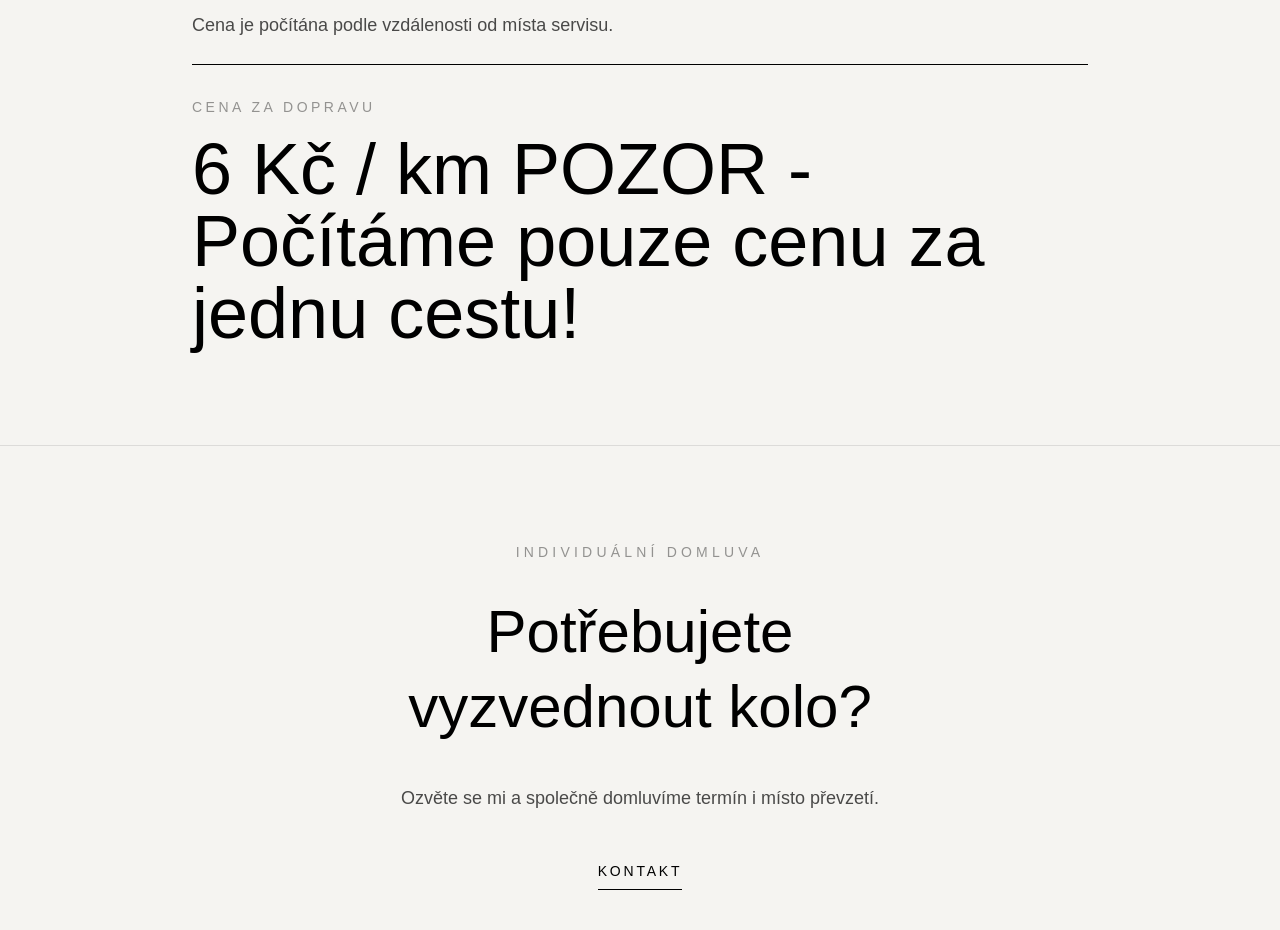
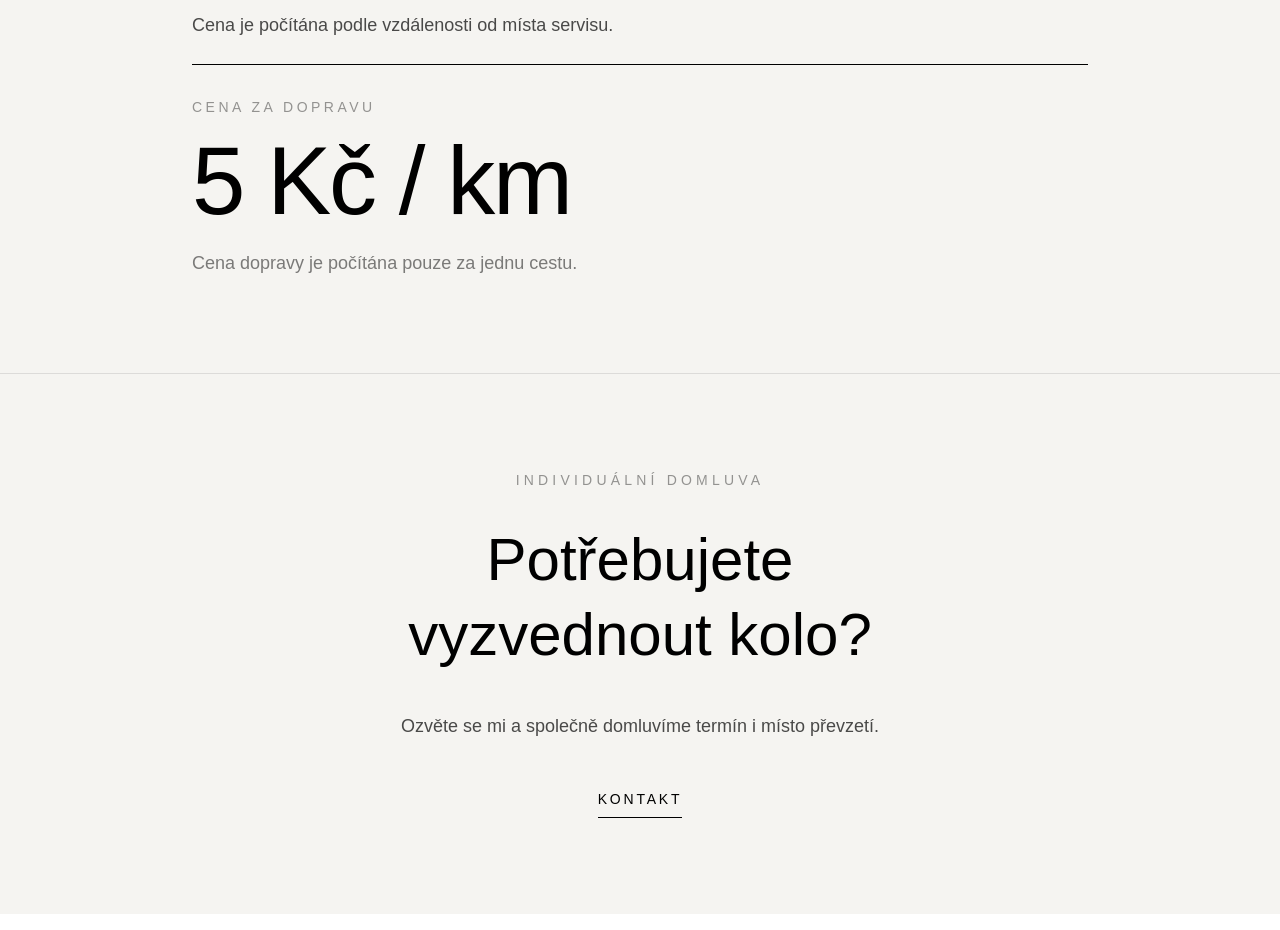
Before and after one commit to marcelboranek-beep/cyclinglab-live, a Next.js app: page /vyzvednuti in a window 1280 px wide. Shown: the part 1660-2590 px from the top of the page. Built offline with nearby package versions, Linux system fonts and the light colour scheme.

Commit message:
Upravena cena dopravy

```diff
--- a/app/vyzvednuti/page.tsx
+++ b/app/vyzvednuti/page.tsx
@@ -100,10 +100,15 @@ export default function Vyzvednuti() {
                 Cena za dopravu
               </div>
 
-              <div className="mt-4 text-5xl md:text-7xl font-light">
-                6 Kč / km
-                POZOR - Počítáme pouze cenu za jednu cestu!
-              </div>
+              <div className="mt-4">
+  <h2 className="text-6xl md:text-8xl font-light tracking-tight">
+    5 Kč / km
+  </h2>
+
+  <p className="mt-5 text-base md:text-lg text-black/50">
+    Cena dopravy je počítána pouze za jednu cestu.
+  </p>
+</div>
             </div>
 
           </div>
```
